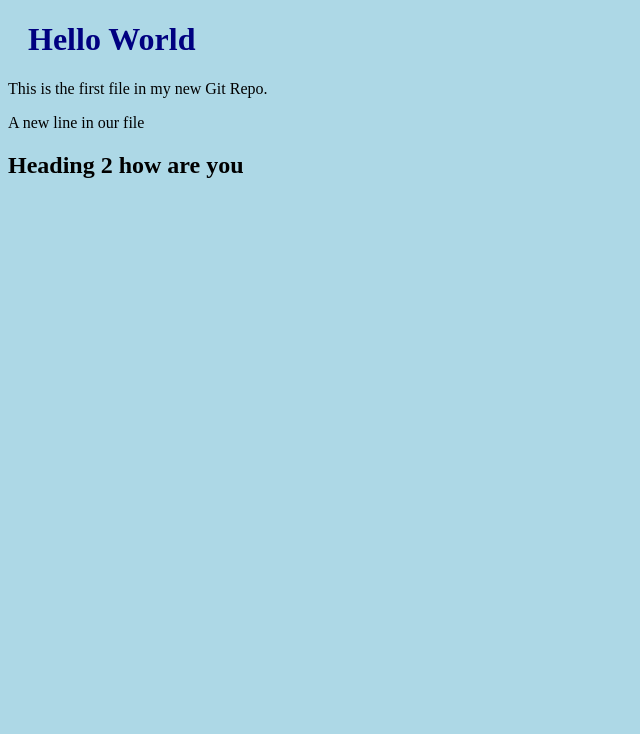
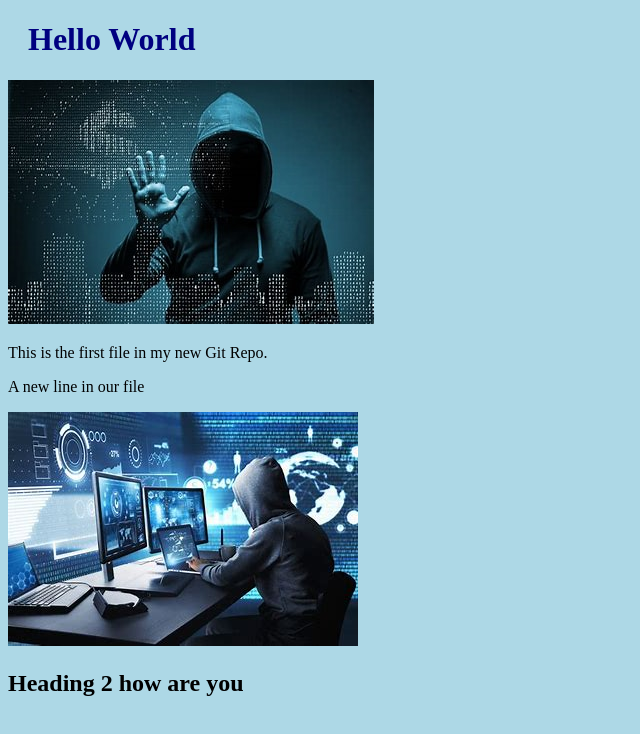
Before and after one commit to HassanWebsites565/hello-world, a plain HTML site: page 4-four/index.html in a window 1280 px wide. Shown: the whole page, without its empty margins (0-640 px from the left). Drawn offline with Linux system fonts and the light colour scheme.

Commit message:
Add two Images

```diff
--- a/4-four/index.html
+++ b/4-four/index.html
@@ -8,8 +8,10 @@
 </head>
 <body>
     <h1>Hello World</h1>
+    <img src="img8.jpg" alt="Error 8">
     <p>This is the first file in my new Git Repo.</p>
     <p>A new line in our file</p>
+    <img src="img12.jpg" alt="Error 12">
     <h2>Heading 2 how are you</h2>
 </body>
 </html>
```
Also changed, not shown: 4-four/img12.jpg (added), 4-four/img8.jpg (added).
